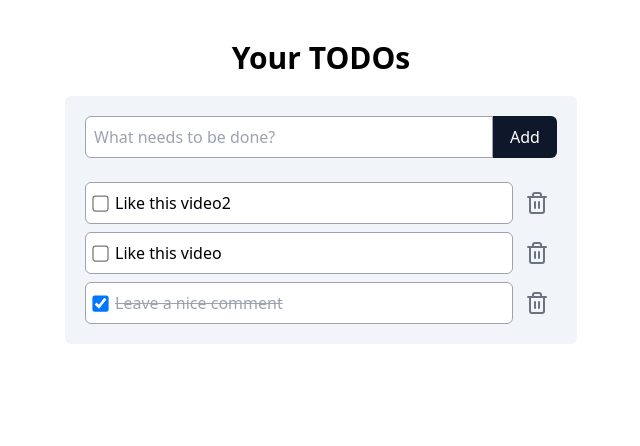
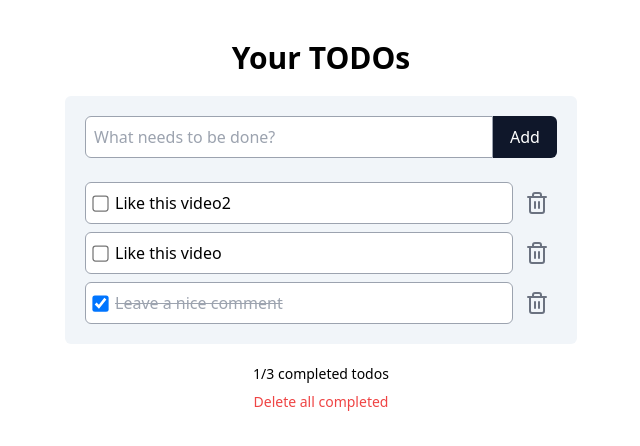
Before and after one commit to crichterdev/2024-react-beginner, a React (Vite) app: page / in a window 1280 px wide. Shown: the top 446 px of the page, without its empty margins (319-959 px from the left). Built offline with nearby package versions, Linux system fonts and the light colour scheme.

Commit message:
Todo summary sibling component, filter, delete all completed todos

```diff
--- a/src/App.tsx
+++ b/src/App.tsx
@@ -3,6 +3,7 @@
 import { dummyData as dummyData } from "./data/todos"
 import AddTodoForm from "./components/AddTodoForm";
 import TodoList from "./components/TodoList";
+import TodoSummary from "./components/TodoSummary";
 
 function App() {
   const [todos, setTodos] = useState(dummyData)
@@ -16,7 +17,7 @@
   function addTodo(title: string): void {
     setTodos(prevTodos => [
       {
-        id: prevTodos.length + 1,
+        id: Date.now(),
         title,
         completed: false
       },
@@ -27,6 +28,9 @@
 
   function todoDelete(id: number): void {
     setTodos(prevTodos => prevTodos.filter(todo => todo.id !== id))
+  }
+  function deleteAllCompletedTodos() {
+    setTodos(prevTodos => prevTodos.filter(todo => !todo.completed))
   }
 
   return (
@@ -42,6 +46,9 @@
        onCompletedChange={setTodoCompleted}
        onDelete={todoDelete}/>
       </div>
+      <TodoSummary
+        todos = {todos}
+        deleteAllCompleted={deleteAllCompletedTodos}/>
     </main>
   )
 }
--- a/src/components/TodoList.tsx
+++ b/src/components/TodoList.tsx
@@ -22,7 +22,7 @@
     })
 
     return (
-        <>
+        <div>
             <div className="space-y-2">
                 {todosSorted.map(todo => (
                     <TodoItem
@@ -40,6 +40,6 @@
                     No todos yet. Pls add one
                 </p>
             )}
-        </>
+        </div>
     )
 }
--- /dev/null
+++ b/src/components/TodoSummary.tsx
@@ -0,0 +1,33 @@
+import { Todo } from "../types/todo";
+
+interface TodoSummaryProps {
+    todos: Todo[];
+    deleteAllCompleted: () => void;
+
+}
+
+export default function TodoSummary({
+    todos, deleteAllCompleted }: TodoSummaryProps) {
+
+        const completedTodos = todos.filter(todo => todo.completed);
+
+        return (
+            <div className="text-center space-y-2">
+                <p className="text-sm font-medium">
+                    {completedTodos.length}/{todos.length} completed todos
+                </p>
+                { completedTodos.length>0 && (
+                    <button
+                    onClick={deleteAllCompleted}
+                    className="text-red-500 hover:underline text-sm font-medium"
+                    >
+                        Delete all completed
+
+                    </button>
+                )
+
+                }
+
+            </div>
+        )
+}
```
